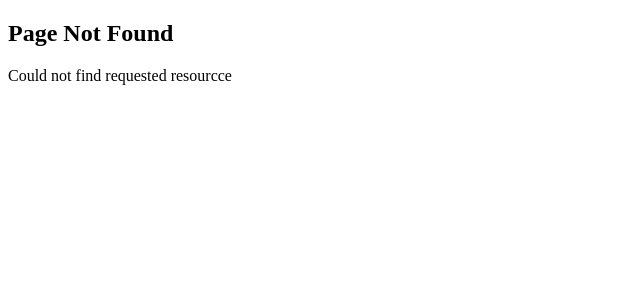
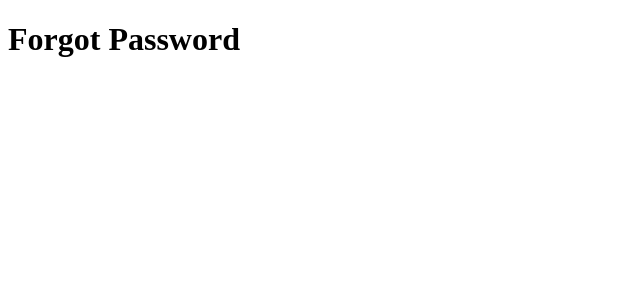
Before and after one commit to inininda/learn-next, a Next.js app: page /forgot-password in a window 1280 px wide. Before the commit this address had no page. Shown: the top 300 px of the page, without its empty margins (0-640 px from the left). Built offline with nearby package versions, Linux system fonts and the light colour scheme.

Commit message:
feat: added route group concept

```diff
--- /dev/null
+++ b/src/app/(auth)/forgot-password/page.tsx
@@ -0,0 +1,3 @@
+export default function ForgotPassword() {
+    return <h1>Forgot Password</h1>
+}
--- /dev/null
+++ b/src/app/(auth)/login/page.tsx
@@ -0,0 +1,3 @@
+export default function Login() {
+    return <h1>Login page</h1>
+}
--- /dev/null
+++ b/src/app/(auth)/register/page.tsx
@@ -0,0 +1,3 @@
+export default function Register() {
+  return <h1>Register page</h1>;
+}
```
Also changed, not shown: 1 other file (tests, documents, lock files or other folders).
